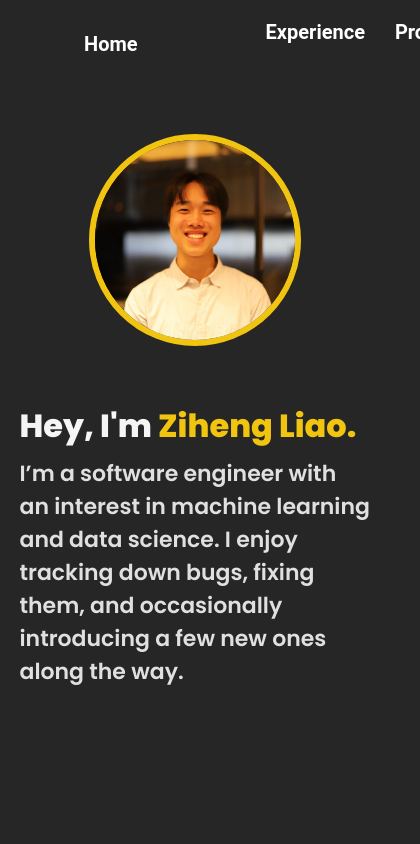
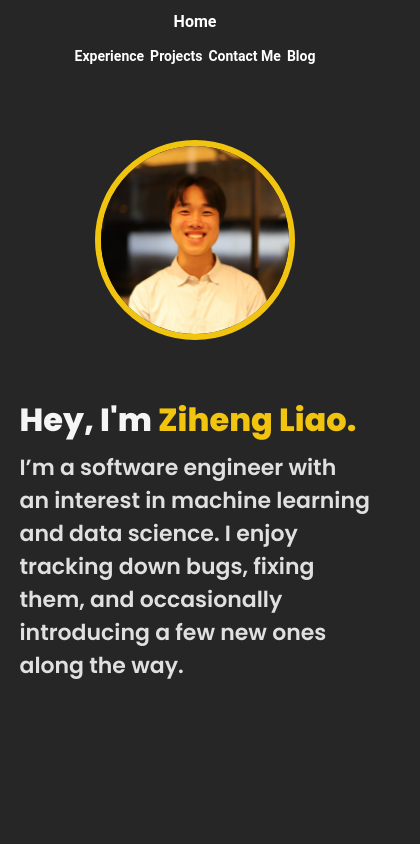
Before and after one commit to zihengliao/website, a React (Create React App) app: page / in a window 390 px wide. Shown: the top 844 px of the page, 420 px wide, since content can reach past the window. Built offline with nearby package versions, Linux system fonts and the light colour scheme.

Commit message:
navbar mobile responsive

```diff
--- a/src/App.css
+++ b/src/App.css
@@ -9,3 +9,19 @@ body {
   width: 100%;
   min-height: 100vh;
 }
+
+* {
+  box-sizing: border-box;
+}
+
+html, body {
+  margin: 0;
+  padding: 0;
+  overflow-x: hidden;
+  width: 100%;
+}
+
+#root {
+  overflow-x: hidden;
+  width: 100%;
+}
--- a/src/Navbar.css
+++ b/src/Navbar.css
@@ -3,23 +3,24 @@
   top: 0;
   left: 0;
   width: 100%;
-  padding: 20px;
+  padding: clamp(0.5rem, 2vh, 1.25rem);
   z-index: 1000;
   background-color: #262626;
   display: flex;
-  justify-content: space-between; /* space between left and right sections */
+  justify-content: space-between;
   align-items: center;
+  box-sizing: border-box;
 }
 
 .nav-home {
-  padding: 0 4em;
+  padding: 0 clamp(1rem, 4vw, 4rem);
 }
 
 .nav-home a {
   color: #ffffff;
   text-decoration: none;
   font-family: Roboto, sans-serif;
-  font-size: 20px;
+  font-size: clamp(1rem, 1.5vw, 1.25rem);
   font-weight: 700;
   transition: color 0.3s ease;
 }
@@ -31,20 +32,59 @@
 .nav-links {
   display: flex;
   list-style: none;
-  gap: 30px;
+  gap: clamp(0.625rem, 2vw, 1.875rem);
   margin: 0;
-  padding: 0 4em;
+  padding: 0 clamp(1rem, 4vw, 4rem);
 }
 
 .nav-links li a {
   color: #ffffff;
   text-decoration: none;
   font-family: Roboto, sans-serif;
-  font-size: 20px;
+  font-size: clamp(1rem, 1.5vw, 1.25rem);
   font-weight: 700;
   transition: color 0.3s ease;
+  white-space: nowrap;
 }
 
 .nav-links li a:hover {
   color: #f1c40f;
 }
+
+/* Mobile responsive - stack vertically on small screens */
+@media (max-width: 48rem) {
+  .navbar {
+    flex-direction: column;
+    gap: clamp(0.75rem, 2vh, 1rem);
+    padding: clamp(0.625rem, 2vh, 1rem);
+    align-items: center;
+  }
+
+  .nav-home {
+    padding: 0;
+    text-align: center;
+  }
+
+  .nav-links {
+    padding: 0;
+    gap: clamp(0.5rem, 2vw, 1rem);
+    justify-content: center;
+    width: 100%;
+    flex-wrap: wrap;
+  }
+}
+
+/* Extra small screens */
+@media (max-width: 30rem) {
+  .navbar {
+    padding: clamp(0.5rem, 1.5vh, 0.75rem);
+  }
+
+  .nav-links {
+    gap: clamp(0.375rem, 1.5vw, 0.625rem);
+  }
+
+  .nav-links li a {
+    font-size: clamp(0.875rem, 1.2vw, 1rem);
+  }
+}
```
